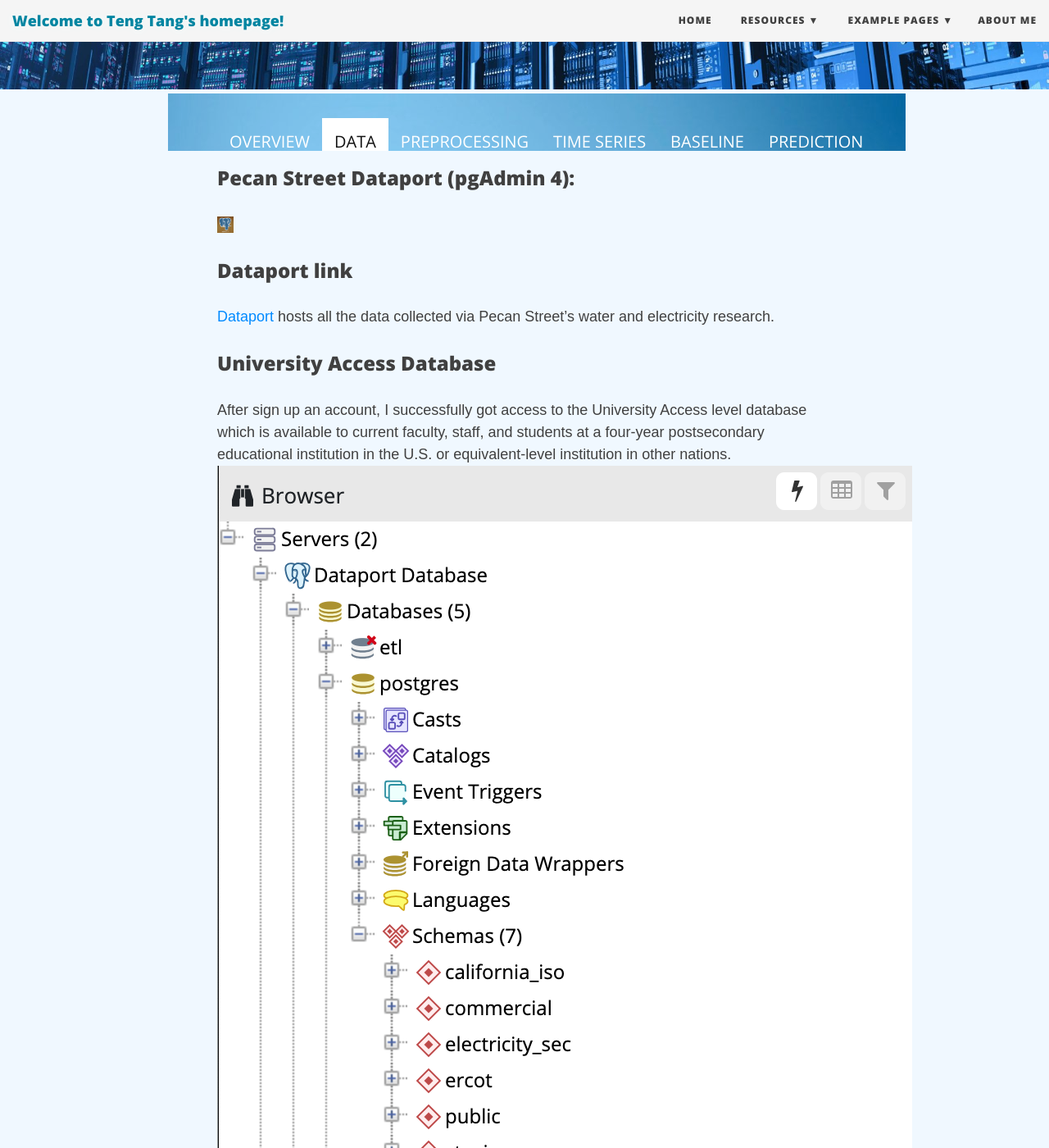
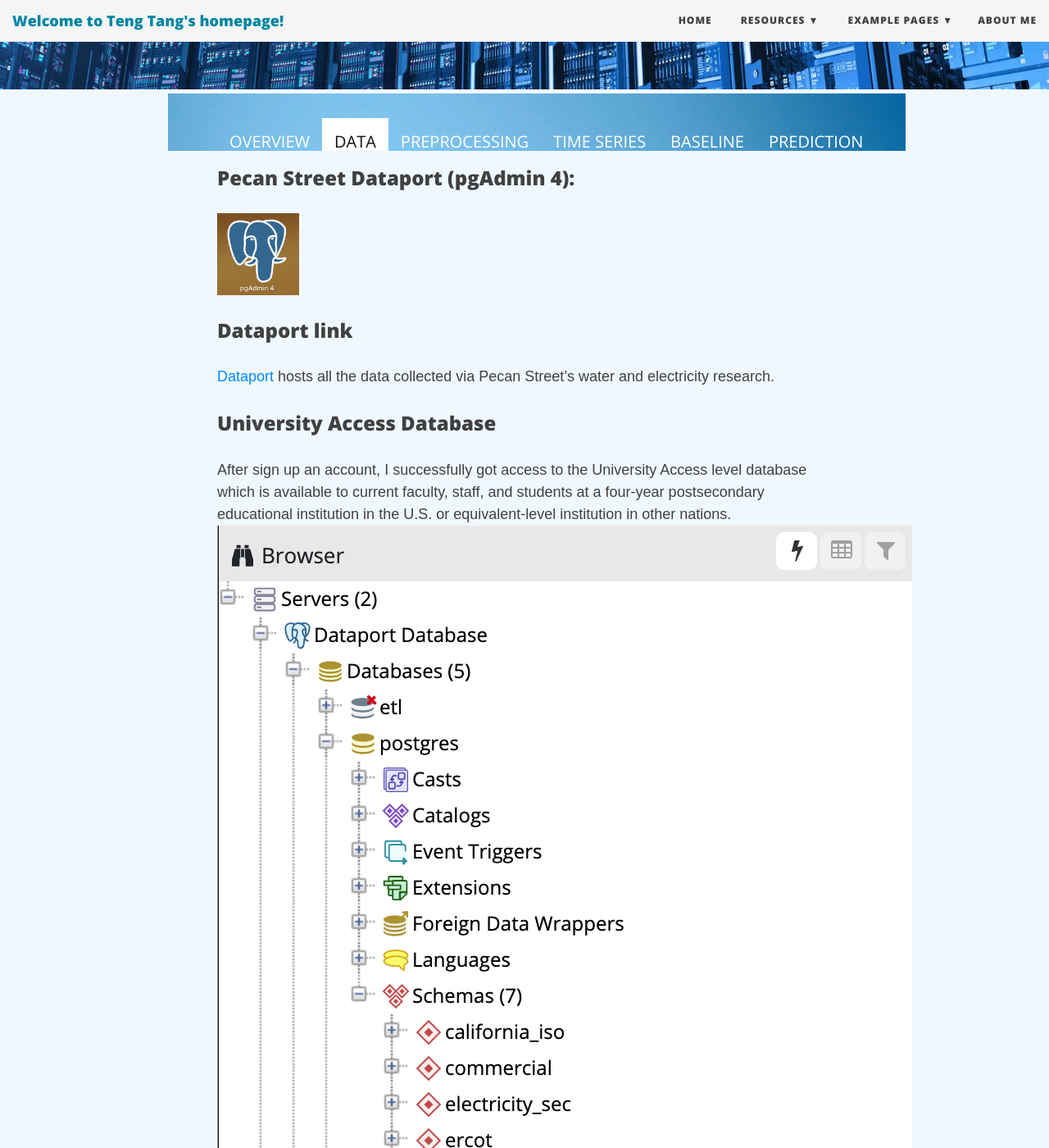
Before and after one commit to Monarch2018/ev_prediction, a Jekyll site: the page built from data.md, in a window 1280 px wide and 1400 px high, scrolled down 610 px. Shown: the whole window at 82% size. Built offline with Jekyll 4.4.1, drawn with Linux system fonts in a browser that asks for light colours; nearby versions of some CDN libraries.

Commit message:
Update main.css

```diff
--- a/css/main.css
+++ b/css/main.css
@@ -13,8 +13,8 @@
 }
 
 img[src*="#size"] {
-   width:20px;
-   height:20px;
+   width:100px;
+   height:100px;
 }
 
 img:hover {
```
